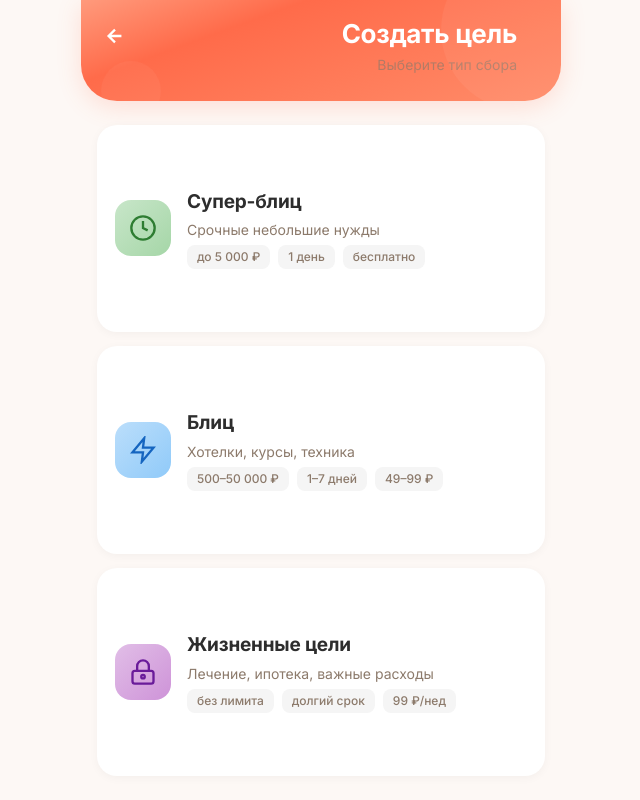
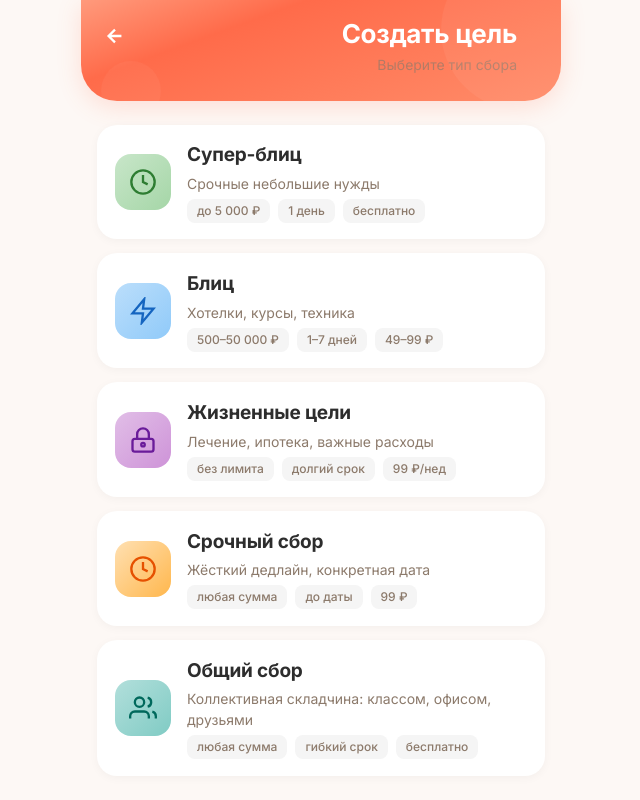
Before and after one commit to Catsik23/pomogay, a Flask app: page /goals/choose in a window 1280 px wide. Shown: the whole page, without its empty margins (319-959 px from the left). Run offline with Flask 3, Linux system fonts and the light colour scheme; a user stored in the database is signed in.

Commit message:
Добавлены Срочный и Общий сборы в том же стиле

```diff
--- a/templates/choose_goal_type.html
+++ b/templates/choose_goal_type.html
@@ -148,6 +148,17 @@
         .option-desc { font-size: 14px; color: #8C7A6B; margin-top: 3px; }
         .option-meta { font-size: 12px; color: #8C7A6B; margin-top: 5px; display: flex; gap: 8px; }
         .option-meta span { background: #F5F5F5; padding: 3px 10px; border-radius: 8px; font-weight: 500; }
+
+        .option-orange .option-icon { background: linear-gradient(135deg, #FFE0B2, #FFB74D); }
+        .option-orange:active::after {
+            height: 6px;
+            background: linear-gradient(90deg, #FFB74D, #FF9800);
+        }
+        .option-teal .option-icon { background: linear-gradient(135deg, #B2DFDB, #80CBC4); }
+        .option-teal:active::after {
+            height: 6px;
+            background: linear-gradient(90deg, #80CBC4, #009688);
+        }
     </style>
 </head>
 <body>
@@ -204,6 +215,36 @@
                     <div class="option-meta"><span>без лимита</span><span>долгий срок</span><span>99 ₽/нед</span></div>
                 </div>
             </a>
+
+            <a class="option option-orange" href="/goals/new/urgent" onclick="alert('Срочные сборы — скоро'); return false;">
+                <div class="option-icon">
+                    <svg width="28" height="28" viewBox="0 0 24 24" fill="none" stroke="#E65100" stroke-width="2">
+                        <circle cx="12" cy="12" r="10"/>
+                        <polyline points="12 6 12 12 16 14"/>
+                    </svg>
+                </div>
+                <div>
+                    <div class="option-title">Срочный сбор</div>
+                    <div class="option-desc">Жёсткий дедлайн, конкретная дата</div>
+                    <div class="option-meta"><span>любая сумма</span><span>до даты</span><span>99 ₽</span></div>
+                </div>
+            </a>
+
+            <a class="option option-teal" href="/goals/new/group" onclick="alert('Общие сборы — скоро'); return false;">
+                <div class="option-icon">
+                    <svg width="28" height="28" viewBox="0 0 24 24" fill="none" stroke="#00695C" stroke-width="2">
+                        <path d="M17 21v-2a4 4 0 0 0-4-4H5a4 4 0 0 0-4 4v2"/>
+                        <circle cx="9" cy="7" r="4"/>
+                        <path d="M23 21v-2a4 4 0 0 0-3-3.87"/>
+                        <path d="M16 3.13a4 4 0 0 1 0 7.75"/>
+                    </svg>
+                </div>
+                <div>
+                    <div class="option-title">Общий сбор</div>
+                    <div class="option-desc">Коллективная складчина: классом, офисом, друзьями</div>
+                    <div class="option-meta"><span>любая сумма</span><span>гибкий срок</span><span>бесплатно</span></div>
+                </div>
+            </a>
         </div>
     </div>
 </body>
```
